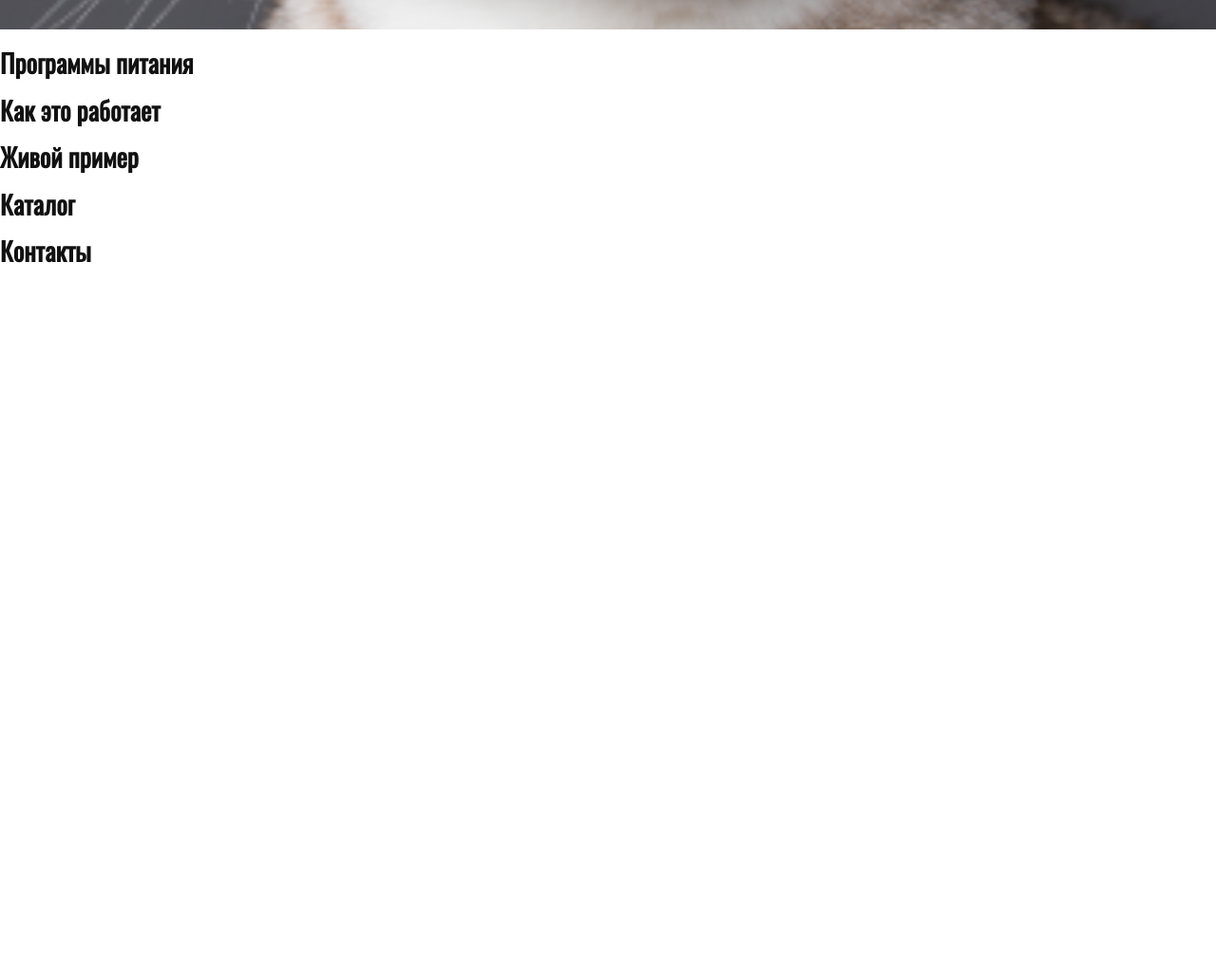
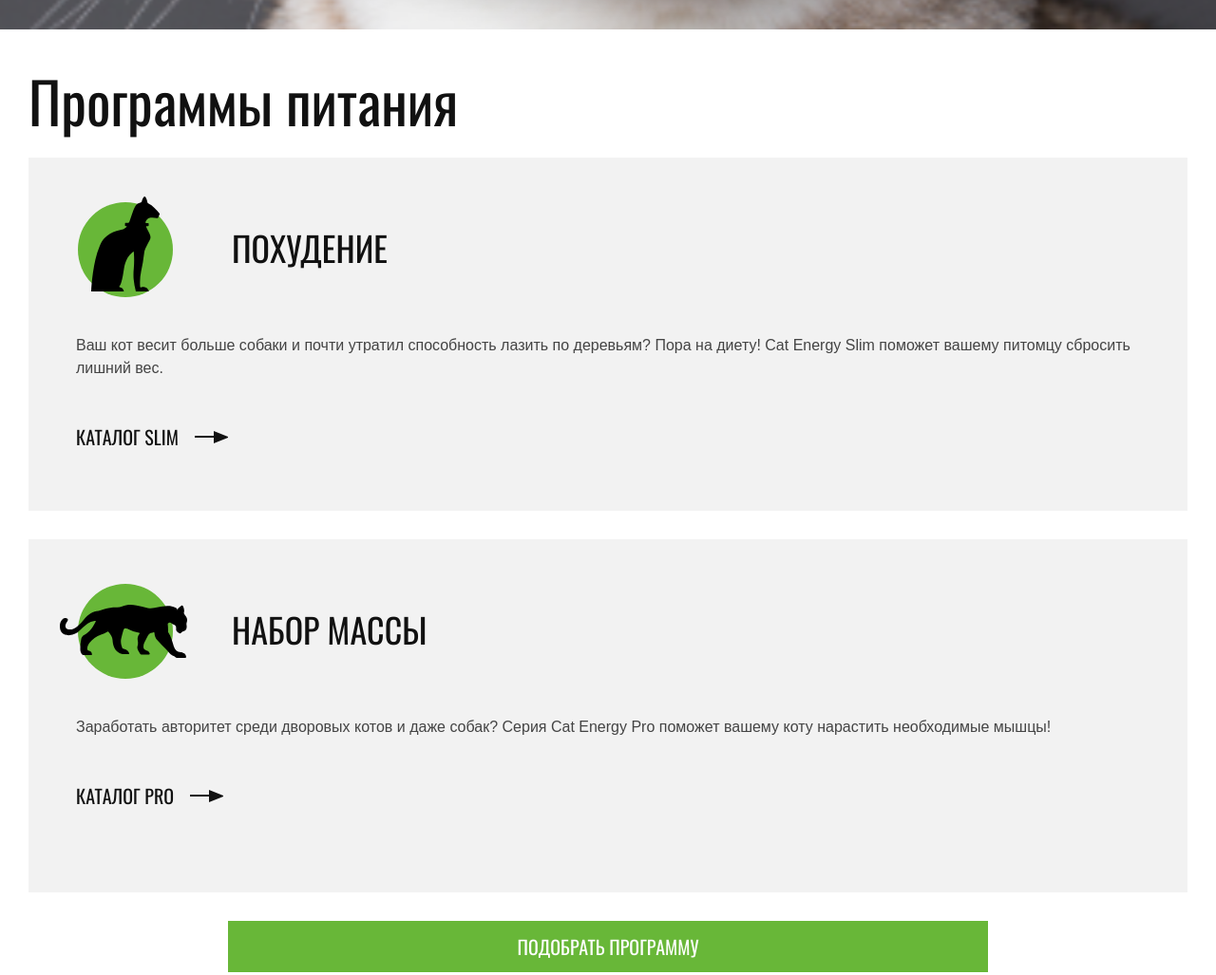
Before and after one commit to OlegSotnik/cat_energy, a website: page source/index.html in a window 1280 px wide. Shown: the part 1058-2085 px from the top of the page at 95% size. Before the commit the page ends 1358 px from the top, so only its background shows below. Drawn offline with nearby package versions, Linux system fonts and the light colour scheme; files that its build step writes are made by us from their sources; files whose address does not match are found by name.

Commit message:
Программы питания

```diff
--- a/source/index.html
+++ b/source/index.html
@@ -57,9 +57,7 @@
     <section class="main__banner">
       <h2 class="banner__heading">Функциональное питание для котов</h2>
       <p class="banner__paragraph">Занялся собой? Займись котом!</p>
-      <div class="banner__button">
-        <a class="banner__button-link" href="#">Заказать</a>
-      </div>
+      <a class="banner__button-link" href="#">Заказать</a>
       <div class="banner__image-container">
         <picture>
           <source type="image/webp" srcset="img/index-can-desktop.webp 1x, img/index-can-desktop@2x.webp 2x">
@@ -67,29 +65,54 @@
         </picture>
       </div>
     </section>
-    <section class="main__banner1">
-      <div class="banner__container">
-        <h2>Программы питания</h2>
+    <section class="main__nutrition-program">
+      <div class="nutrition-program__container">
+        <h2 class="page__h2 nutrition-program__h2">Программы питания</h2>
+        <ul class="nutrition-program__list">
+          <li class="nutrition-program__item-program">
+            <div class="item-program__container">
+              <div class="item-program__icon-1"></div>
+              <h3 class="item-program__heading">Похудение</h3>
+              <p class="item-program__text">Ваш кот весит больше собаки и почти утратил способность лазить по деревьям? Пора на диету! Cat Energy Slim поможет вашему питомцу сбросить лишний вес.</p>
+              <div class="item-program__link">
+                <a class="item-program__link-text" href="">каталог slim</a>
+                <a class="item-program__link-arrow" href=""></a>
+              </div>
+            </div>
+          </li>
+          <li class="nutrition-program__item-program">
+            <div class="item-program__container">
+              <div class="item-program__icon-2"></div>
+              <h3 class="item-program__heading">Набор массы</h3>
+              <p class="item-program__text">Заработать авторитет среди дворовых котов и даже собак? Серия Cat Energy Pro поможет вашему коту нарастить необходимые мышцы!</p>
+              <div class="item-program__link">
+                <a class="item-program__link-text" href="">каталог pro</a>
+                <a class="item-program__link-arrow" href=""></a>
+              </div>
+            </div>
+          </li>
+        </ul>
+        <a class="nutrition-program__button-link" href="#">Подобрать программу</a>
       </div>
     </section>
     <section class="main__banner1">
       <div class="banner__container">
-        <h2>Как это работает</h2>
+        <h2 class="page__h2">Как это работает</h2>
       </div>
     </section>
     <section class="main__banner1">
       <div class="banner__container">
-        <h2>Живой пример</h2>
+        <h2 class="page__h2">Живой пример</h2>
       </div>
     </section>
     <section class="main__banner1">
       <div class="banner__container">
-        <h2>Каталог</h2>
+        <h2 class="page__h2">Каталог</h2>
       </div>
     </section>
     <section class="main__banner1">
       <div class="banner__container">
-        <h2>Контакты</h2>
+        <h2 class="page__h2">Контакты</h2>
       </div>
     </section>
   </main>
--- a/source/less/blocks/page-main/main__banner.less
+++ b/source/less/blocks/page-main/main__banner.less
@@ -90,21 +90,17 @@
   }
 }
 
-.banner__button {
+.banner__button-link {
   display: none;
 
   @media (min-width: @desktop_width) {
     display: flex;
     justify-content: center;
     align-items: center;
-    width: 244px;
+    width: 224px;
     min-height: 54px;
     margin: 52px 0 0 190px;
     background-color: @lime_green;
-  }
-}
-
-.banner__button-link {
     font-family: "Oswald", "Arial", sans-serif;
     font-style: normal;
     font-weight: normal;
@@ -113,6 +109,7 @@
     text-transform: uppercase;
     color: @basic_white;
     text-decoration: none;
+  }
 }
 
 .banner__image-container {
--- /dev/null
+++ b/source/less/blocks/page-main/main__nutrition-program.less
@@ -0,0 +1,282 @@
+.main__nutrition-program {
+  display: flex;
+  flex-direction: column;
+  width: 100%;
+  min-width: @mobile_width;
+  max-width: @desktop_width;
+  justify-content: center;
+  background-color: @basic_white;
+}
+
+.nutrition-program__container {
+  display: flex;
+  flex-direction: column;
+  justify-content: center;
+  margin: 0 20px;
+
+  @media (min-width: @tablet_width) {
+    margin: 0 30px;
+  }
+
+  @media (min-width: @desktop_width) {
+    flex-direction: row;
+    flex-wrap: wrap;
+    justify-content: space-between;
+    margin: 0 110px;
+  }
+}
+
+.nutrition-program__h2 {
+  width: 100%;
+  min-height: 40px;
+  margin: 27px 0 0 0;
+
+  @media (min-width: @tablet_width) {
+    min-height: 60px;
+    margin: 45px 0 0 0;
+  }
+
+  @media (min-width: @desktop_width) {
+    width: 570px;
+    margin: 70px 0 0 0;
+  }
+}
+
+.nutrition-program__list {
+  display: flex;
+  flex-direction: column;
+  width: 100%;
+  margin: 0;
+  padding: 0;
+  list-style: none;
+
+  @media (min-width: @desktop_width) {
+    flex-direction: row;
+    flex-wrap: wrap;
+    justify-content: space-between;
+    order: 3;
+  }
+}
+
+.nutrition-program__item-program {
+  position: relative;
+  width: 100%;
+  min-height: 266px;
+  margin: 20px 0 0 0;
+  background-color: @gainsboro;
+
+  @media (min-width: @tablet_width) {
+    min-height: 372px;
+    margin: 30px 0 0 0;
+  }
+
+  @media (min-width: @desktop_width) {
+    width: 570px;
+    min-height: 374px;
+    margin: 80px 0 0 0;
+  }
+}
+
+.item-program__container {
+  display: flex;
+  flex-direction: column;
+  justify-content: center;
+  margin: 0 20px;
+
+  @media (min-width: @tablet_width) {
+    margin: 0 280px 0 52px;
+  }
+
+  @media (min-width: @tablet_width) {
+    margin: 0 50px;
+  }
+}
+
+.item-program__icon-1 {
+  position: absolute;
+  top: 21px;
+  left: 22px;
+  width: 50px;
+  height: 53px;
+  background-image: url(../img/cat-back-1.svg);
+  background-size: 100% auto;
+  background-repeat: no-repeat;
+  z-index: 2;
+
+  @media (min-width: @tablet_width) {
+    top: 81px;
+    left: auto;
+    right: 62px;
+    width: 200px;
+    height: 211px;
+  }
+
+  @media (min-width: @tablet_width) {
+    top: 41px;
+    left: 52px;
+    right: auto;
+    width: 100px;
+    height: 106px;
+  }
+}
+
+.item-program__icon-2 {
+  position: absolute;
+  top: 24px;
+  left: 13px;
+  width: 67px;
+  height: 50px;
+  background-image: url(../img/cat-back-2.svg);
+  background-size: 100% auto;
+  background-repeat: no-repeat;
+  z-index: 2;
+
+  @media (min-width: @tablet_width) {
+    top: 91px;
+    left: auto;
+    right: 28px;
+    width: 268px;
+    height: 200px;
+  }
+
+  @media (min-width: @tablet_width) {
+    top: 47px;
+    left: 33px;
+    right: auto;
+    width: 134px;
+    height: 100px;
+  }
+}
+
+.item-program__heading {
+  margin: 30px 10px 0 71px;
+
+  font-family: "Oswald", "Arial", sans-serif;
+  font-style: normal;
+  font-weight: normal;
+  font-size: 24px;
+  line-height: 37px;
+  text-transform: uppercase;
+  color: @basic_black;
+
+  @media (min-width: @tablet_width) {
+    margin: 77px 0 0 0;
+
+    font-size: 36px;
+    line-height: 36px;
+  }
+
+  @media (min-width: @tablet_width) {
+    margin: 77px 0 0 164px;
+  }
+}
+
+.item-program__text {
+  margin: 29px 0 0 0;
+  padding-bottom: 23px;
+  border-bottom: 1px solid @silver;
+
+  font-family: Arial;
+  font-style: normal;
+  font-weight: normal;
+  font-size: 14px;
+  line-height: 18px;
+  color: @dim_gray;
+
+  @media (min-width: @tablet_width) {
+    margin: 24px 0 0 0;
+    padding: 0;
+    border: none;
+
+    font-size: 16px;
+    line-height: 24px;
+  }
+
+  @media (min-width: @tablet_width) {
+    margin: 73px 0 0 0;
+  }
+}
+
+.item-program__link {
+  display: flex;
+  flex-direction: row;
+  align-items: center;
+  width: 100%;
+  min-height: 57px;
+
+  @media (min-width: @tablet_width) {
+    min-height: 138px;
+  }
+
+  @media (min-width: @tablet_width) {
+    min-height: 120px;
+  }
+}
+
+.item-program__link-text {
+  font-family: "Oswald", "Arial", sans-serif;
+  font-style: normal;
+  font-weight: normal;
+  font-size: 16px;
+  line-height: 16px;
+  text-transform: uppercase;
+  color: @basic_black;
+  text-decoration: none;
+
+  @media (min-width: @tablet_width) {
+    font-size: 20px;
+    line-height: 30px;
+  }
+}
+
+.item-program__link-arrow {
+  position: relative;
+  width: 21px;
+  height: 2px;
+  margin: 0 17px;
+  background-color: @basic_black;
+}
+
+.item-program__link-arrow::after {
+  content: '';
+  position: absolute;
+  width: 30px;
+  height: 1px;
+  left: 20px;
+  bottom: -6px;
+  border: 6px solid transparent;
+  border-left: 15px solid @basic_black;
+ }
+
+.nutrition-program__button-link {
+  display: flex;
+  justify-content: center;
+  align-items: center;
+  width: 100%;
+  max-width: 800px;
+  min-height: 42px;
+  margin: 20px 0 0 0;
+  background-color: @lime_green;
+  font-family: "Oswald", "Arial", sans-serif;
+  font-style: normal;
+  font-weight: normal;
+  font-size: 14px;
+  line-height: 18px;
+  text-transform: uppercase;
+  color: @basic_white;
+  text-decoration: none;
+  align-self: center;
+
+  @media (min-width: @tablet_width) {
+    min-height: 54px;
+    margin: 30px 0 0 0;
+    font-size: 20px;
+    line-height: 20px;
+  }
+
+  @media (min-width: @desktop_width) {
+    order: 1;
+    width: 570px;
+    margin: 70px 0 0 0;
+  }
+}
--- a/source/less/blocks/page.less
+++ b/source/less/blocks/page.less
@@ -19,3 +19,17 @@
   // outline: 1px solid purple;
   // outline-offset: -1px;
 }
+
+.page__h2 {
+  font-family: "Oswald", "Arial", sans-serif;
+  font-style: normal;
+  font-weight: normal;
+  font-size: 36px;
+  line-height: 40px;
+  color: @basic_black;
+
+  @media (min-width: @tablet_width) {
+    font-size: 60px;
+    line-height: 60px;
+  }
+}
--- a/source/less/global/variables.less
+++ b/source/less/global/variables.less
@@ -1,7 +1,10 @@
 // colors
 @basic_white: #FFFFFF;
 @basic_black: #111111;
+@gainsboro: #F2F2F2;
 @light_grey: #E6E6E6;
+@silver: #D9D9D9;
+@dim_gray: #444444;
 @lime_green: #68B738;
 @green_yellow: #ADFF2F;
 
--- a/source/less/style.less
+++ b/source/less/style.less
@@ -11,7 +11,7 @@
 // @import "blocks/page-main/page-main.less";
 @import "blocks/page-main/main__banner.less";
 // @import "blocks/page-main/main__popular-product.less";
-// @import "blocks/page-main/main__advantages.less";
+@import "blocks/page-main/main__nutrition-program.less";
 // @import "blocks/page-main/main__feedback.less";
 // @import "blocks/page-main/main__contacts.less";
 
```
Also changed, not shown: source/less/blocks/page-main/main__advantages22.less (deleted, +0 -116 lines), build/css/style.min.css, build/img/cat-back-1.svg (added), build/img/cat-back-2.svg (added), build/index.html, source/img/cat-back-1.svg (added), source/img/cat-back-2.svg (added), 1 other file. Lines whose indentation alone changed are shown as unchanged.
